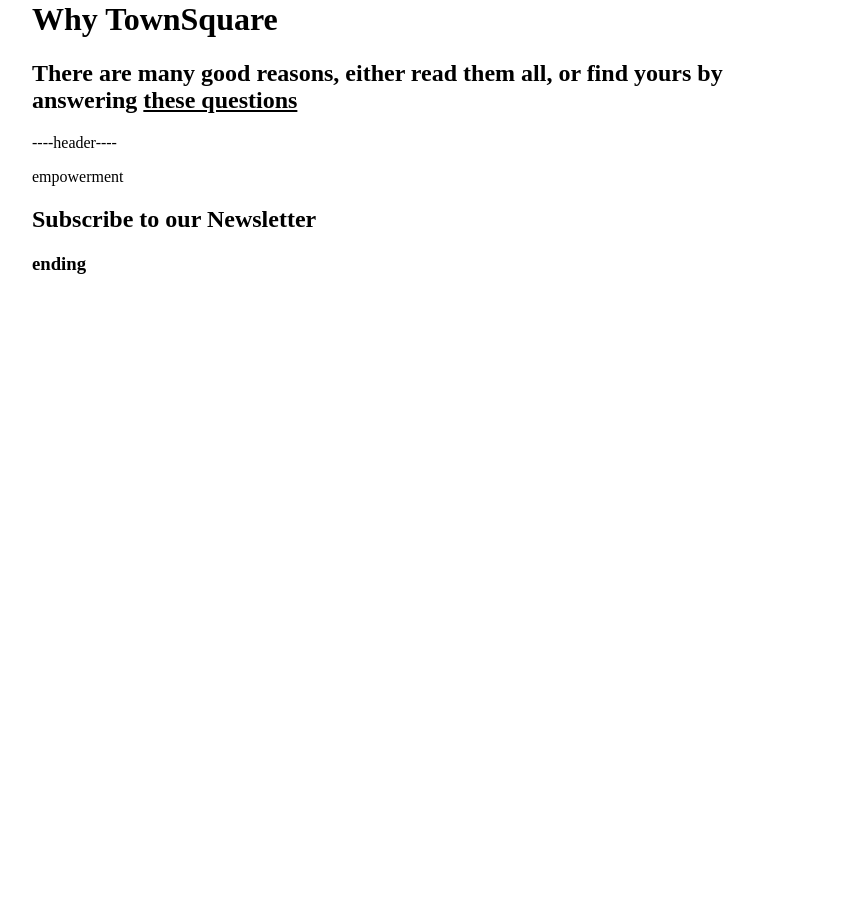
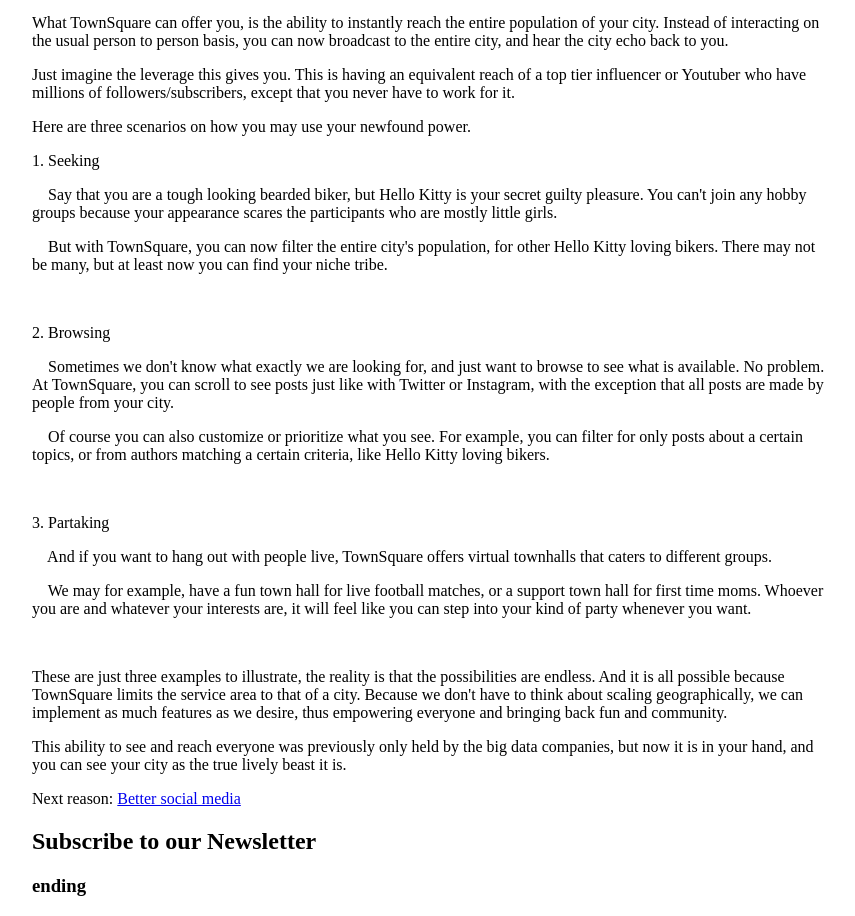
Before and after one commit to SeanVancouver/townsquare_app, a Next.js app: page /why/empowerment in a window 1280 px wide. Shown: the part 722-1638 px from the top of the page, without its empty margins (208-1063 px from the left). Before the commit the page ends 1015 px from the top, so only its background shows below. Built offline with nearby package versions, Linux system fonts and the light colour scheme.

Commit message:
done the empowerment page

```diff
--- a/app/why/empowerment/page.js
+++ b/app/why/empowerment/page.js
@@ -1,10 +1,34 @@
 import WhyHeader from '@/components/why/WhyHeader'
+import Link from 'next/link';
 
 const Index = () => {
   return (
     <>
-      <WhyHeader />
-      <div>empowerment</div>
+      {/* <WhyHeader /> */}
+      <div>
+        <p>Would you like to have superpower? Not like flying or anything, but a power that, when yield properly, can bring you more of whatever you wanted, whether money, fame, friends, or else.</p>
+        <p>What TownSquare can offer you, is the ability to instantly reach the entire population of your city. Instead of interacting on the usual person to person basis, you can now broadcast to the entire city, and hear the city echo back to you.</p>
+        <p>Just imagine the leverage this gives you. This is having an equivalent reach of a top tier influencer or Youtuber who have millions of followers/subscribers, except that you never have to work for it.</p>
+        <p>Here are three scenarios on how you may use your newfound power.</p>
+        <p>1. Seeking</p>
+        <p>&nbsp; &nbsp; Say that you are a tough looking bearded biker, but Hello Kitty is your secret guilty pleasure. You can&apos;t join any hobby groups because your appearance scares the participants who are mostly little girls.</p>
+        <p>&nbsp; &nbsp; But with TownSquare, you can now filter the entire city&apos;s population, for other Hello Kitty loving bikers. There may not be many, but at least now you can find your niche tribe.</p>
+        <p><br /></p>
+        <p>2. Browsing</p>
+        <p>&nbsp; &nbsp; Sometimes we don&apos;t know what exactly we are looking for, and just want to browse to see what is available. No problem. At TownSquare, you can scroll to see posts just like with Twitter or Instagram, with the exception that all posts are made by people from your city.</p>
+        <p>&nbsp; &nbsp; Of course you can also customize or prioritize what you see. For example, you can filter for only posts about a certain topics, or from authors matching a certain criteria, like Hello Kitty loving bikers.</p>
+        <p><br /></p>
+        <p>3. Partaking</p>
+        <p>&nbsp; &nbsp; And if you want to hang out with people live, TownSquare offers virtual townhalls that caters to different groups.</p>
+        <p>&nbsp; &nbsp; We may for example, have a fun town hall for live football matches, or a support town hall for first time moms. Whoever you are and whatever your interests are, it will feel like you can step into your kind of party whenever you want.</p>
+        <p><br /></p>
+        <p>These are just three examples to illustrate, the reality is that the possibilities are endless. And it is all possible because TownSquare limits the service area to that of a city. Because we don&apos;t have to think about scaling geographically, we can implement as much features as we desire, thus empowering everyone and bringing back fun and community.</p>
+        <p>This ability to see and reach everyone was previously only held by the big data companies, but now it is in your hand, and you can see your city as the true lively beast it is.</p>
+      </div>
+
+      <div>
+        <p>Next reason: <Link href="/why/bettersocialmedia">Better social media</Link></p>
+      </div>
     </>
   )
 }
```
